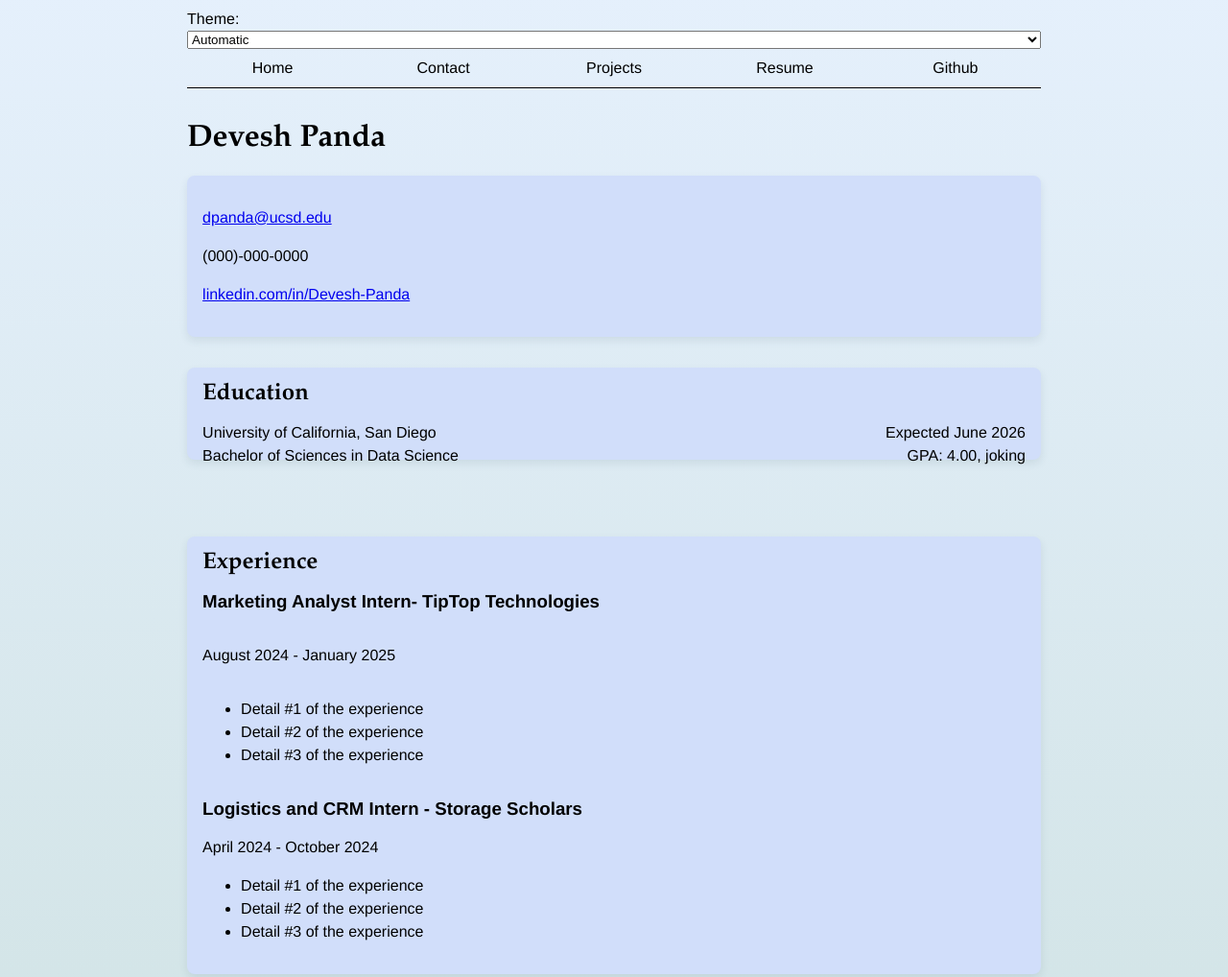
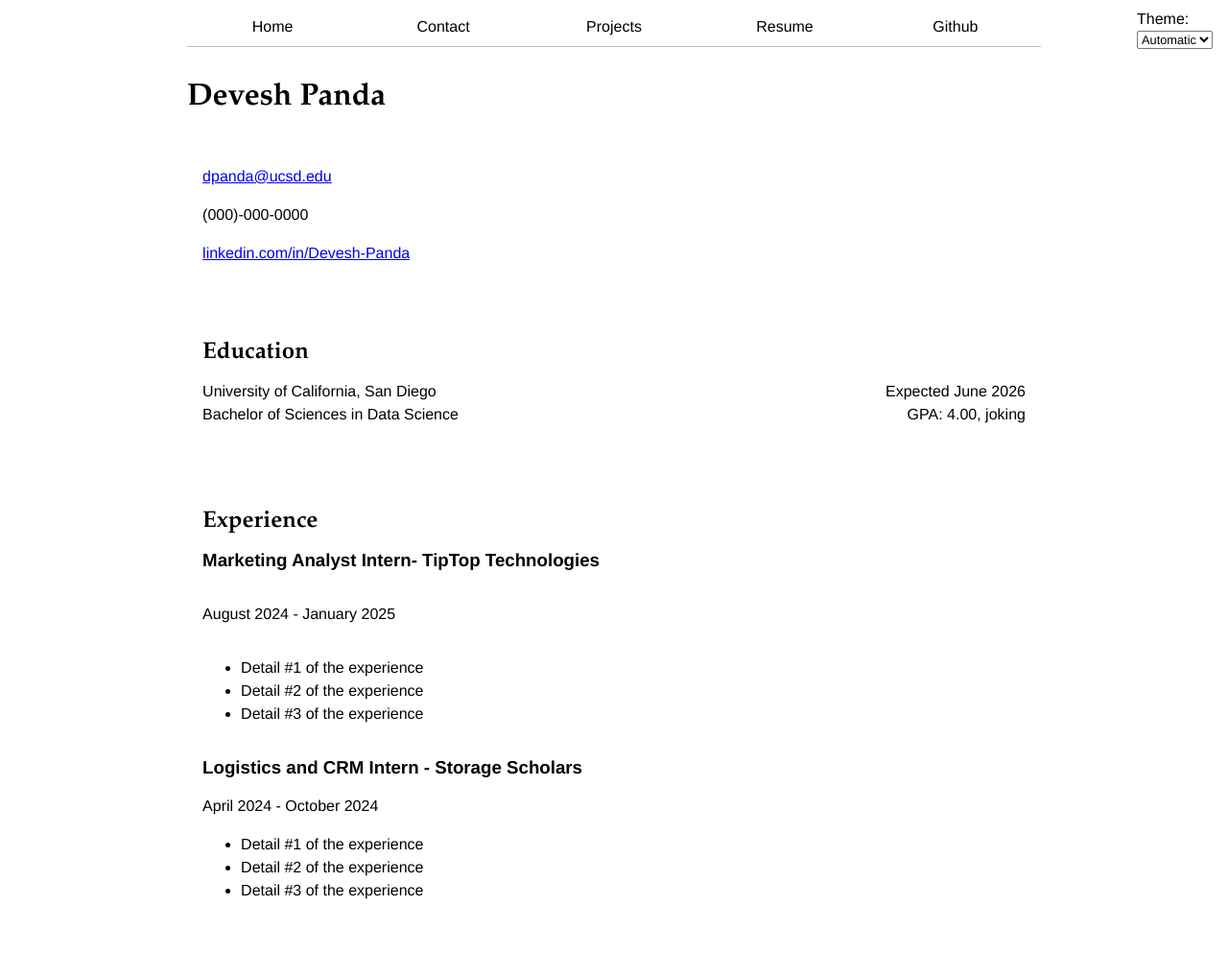
Before and after one commit to DeveshPanda/portfolio, a plain HTML site: page resume/index.html in a window 1280 px wide. Shown: the top 1018 px of the page at 96% size. Drawn offline with Linux system fonts and the light colour scheme.

Commit message:
added html for color scheme and border color

```diff
--- a/global.js
+++ b/global.js
@@ -44,7 +44,8 @@ for (let p of pages) {
     nav.append(a);
   }
 
-document.body.insertAdjacentHTML(
+
+  document.body.insertAdjacentHTML(
     'afterbegin',
     `
       <label class="color-scheme">
--- a/style.css
+++ b/style.css
@@ -8,11 +8,18 @@ body {
     padding: 0 30px;
   }
 
+  input, textarea, button, select {
+    font-family: inherit;
+    font-size: 80%;
+  }
+
   nav {
+    --border-color: oklch(50% 10% 200 / 40%);
     display: flex;
   }
 
   nav a {
+    border-bottom-color: var(--border-color);
     flex: 1;
     text-decoration: none;
     color: inherit;
@@ -21,12 +28,11 @@ body {
     margin-bottom: 1em;
     border-bottom-width: 1px;
     border-bottom-style: solid;
-    border-bottom-color: oklch;
   }
 
   nav a.current{
     border-bottom-width: 0.4em;
-    border-bottom-color: oklch(85% 3% 200);
+    border-bottom-color: var(--border-color);
     padding-bottom: 8px;
   }
 
@@ -36,6 +42,25 @@ body {
 
   html {
     accent-color: var(--color-accent);
+    color-scheme: light dark;
+  }
+
+  html[color-scheme="light"] {
+    color-scheme: light;
+  }
+
+  html[color-scheme="dark"] {
+      color-scheme: dark;
+  }
+
+  html[color-scheme="automatic"] {
+    color-scheme: light dark
+  }
+
+  .color-scheme{
+    position: absolute;
+    top: 0.5rem;
+    right: 1rem;
   }
 
   nav a:hover {
@@ -89,12 +114,12 @@ body {
   }
   body {
       font-family: "Helvetica", sans-serif;
-      background: linear-gradient(to bottom, oklch(95% 5% 250), oklch(90% 5% 200));
+      /*background: linear-gradient(to bottom, oklch(95% 5% 250), oklch(90% 5% 200));*/
   }
   section {
     padding: 1em;
     margin-bottom: 2em;
     border-radius: 8px;
-    box-shadow: 0 4px 8px oklch(40% 0.05 250 / 0.1);
-    background-color: oklch(90% 10% 265);
+    /*box-shadow: 0 4px 8px oklch(40% 0.05 250 / 0.1);
+    background-color: oklch(90% 10% 265); */
     }
```
Also changed, not shown: index.html (indentation only).
